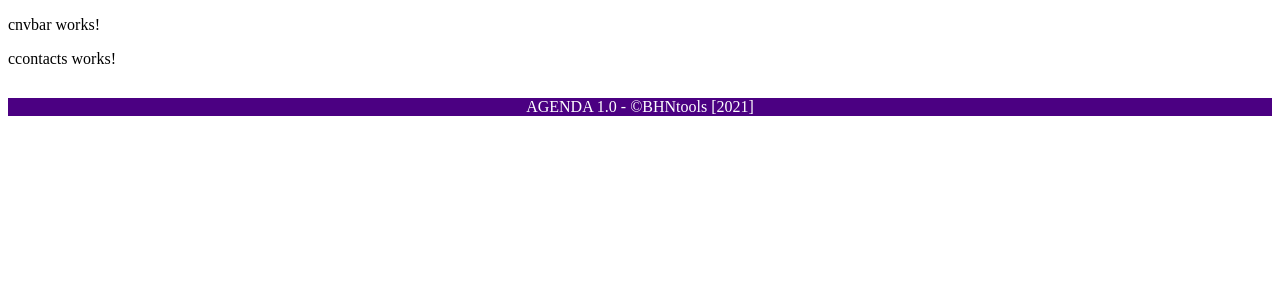
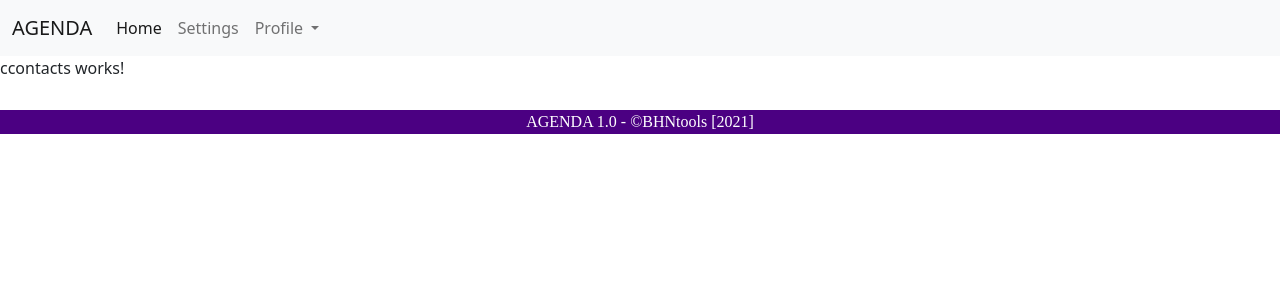
Before and after one commit to NajlaBH/ngagenda, an Angular app: page / in a window 1280 px wide. Shown: the top 300 px of the page. Built offline with nearby package versions, Linux system fonts and the light colour scheme.

Commit message:
:wrench: Add cnavbar container.

```diff
--- a/angular.json
+++ b/angular.json
@@ -27,9 +27,12 @@
               "src/assets"
             ],
             "styles": [
-              "src/styles.css"
+              "src/styles.css",
+	      "node_modules/bootstrap/dist/css/bootstrap.min.css"
             ],
-            "scripts": []
+            "scripts": [
+	      "node_modules/jquery/dist/jquery.min.js",
+              "node_modules/bootstrap/dist/js/bootstrap.min.js"]
           },
           "configurations": {
             "production": {
--- a/package.json
+++ b/package.json
@@ -18,6 +18,8 @@
     "@angular/platform-browser": "~13.0.0",
     "@angular/platform-browser-dynamic": "~13.0.0",
     "@angular/router": "~13.0.0",
+    "bootstrap": "^5.1.3",
+    "jquery": "^3.6.0",
     "rxjs": "~7.4.0",
     "tslib": "^2.3.0",
     "zone.js": "~0.11.4"
--- a/src/app/cnvbar/cnvbar.component.html
+++ b/src/app/cnvbar/cnvbar.component.html
@@ -1 +1,31 @@
-<p>cnvbar works!</p>
+<nav class="navbar navbar-expand-lg navbar-light bg-light">
+  <div class="container-fluid">
+    <a class="navbar-brand" href="#">AGENDA</a>
+    <button class="navbar-toggler" type="button" data-bs-toggle="collapse" data-bs-target="#navbarSupportedContent" aria-controls="navbarSupportedContent" aria-expanded="false" aria-label="Toggle navigation">
+      <span class="navbar-toggler-icon"></span>
+    </button>
+    <div class="collapse navbar-collapse" id="navbarSupportedContent">
+      <ul class="navbar-nav me-auto mb-2 mb-lg-0">
+        <li class="nav-item">
+          <a class="nav-link active" aria-current="page" href="#">Home</a>
+        </li>
+        <li class="nav-item">
+          <a class="nav-link" href="#">Settings</a>
+        </li>
+        <li class="nav-item dropdown">
+          <a class="nav-link dropdown-toggle" href="#" id="navbarDropdown" role="button" data-bs-toggle="dropdown" aria-expanded="false">
+            Profile
+          </a>
+          <ul class="dropdown-menu" aria-labelledby="navbarDropdown">
+            <li><a class="dropdown-item" href="#">MyAccount</a></li>
+            <li><hr class="dropdown-divider"></li>
+            <li><a class="dropdown-item" href="#">LogOut</a></li>
+          </ul>
+        </li>
+        <!--li class="nav-item">
+          <a class="nav-link disabled" href="#" tabindex="-1" aria-disabled="false">GitHub</a>
+        </li-->
+      </ul>
+    </div>
+  </div>
+</nav>
```
Also changed, not shown: 1 other file (tests, documents, lock files or other folders).
